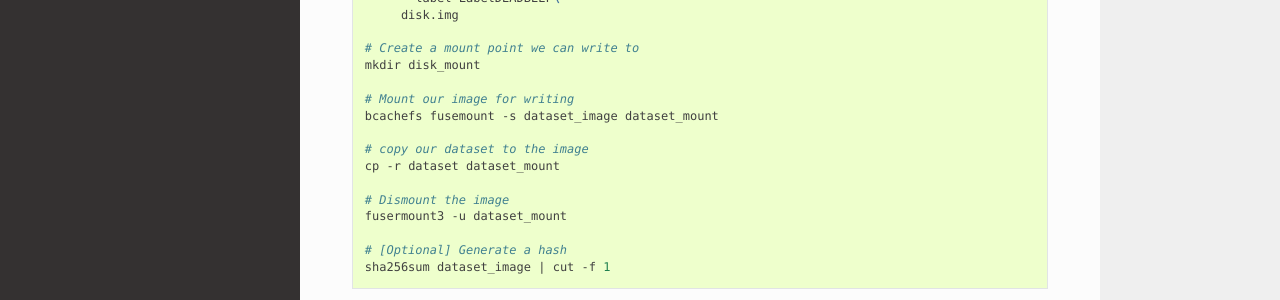
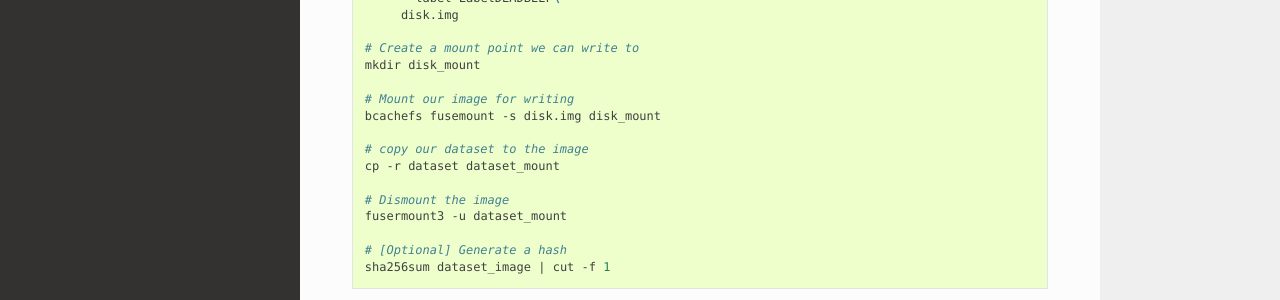
Before and after one commit to mila-iqia/bcachefs, a Sphinx documentation site: the page built from docs/getting_started/write.rst, in a window 1280 px wide and 1182 px high. Shown: the part 705-1005 px from the top of the window. Built offline with Sphinx 7.4.7 and the Read the Docs theme 2.0.0, drawn with Linux system fonts in a browser that asks for light colours.

Commit message:
Update docs/getting_started/write.rst
Co-authored-by: satyaog <satyaog@gmail.com>

```diff
--- a/docs/getting_started/write.rst
+++ b/docs/getting_started/write.rst
@@ -37,7 +37,7 @@ The best way to create a new archive is to use the standard bcachefs tools.
    mkdir disk_mount
 
    # Mount our image for writing
-   bcachefs fusemount -s dataset_image dataset_mount
+   bcachefs fusemount -s disk.img disk_mount
 
    # copy our dataset to the image
    cp -r dataset dataset_mount
```
